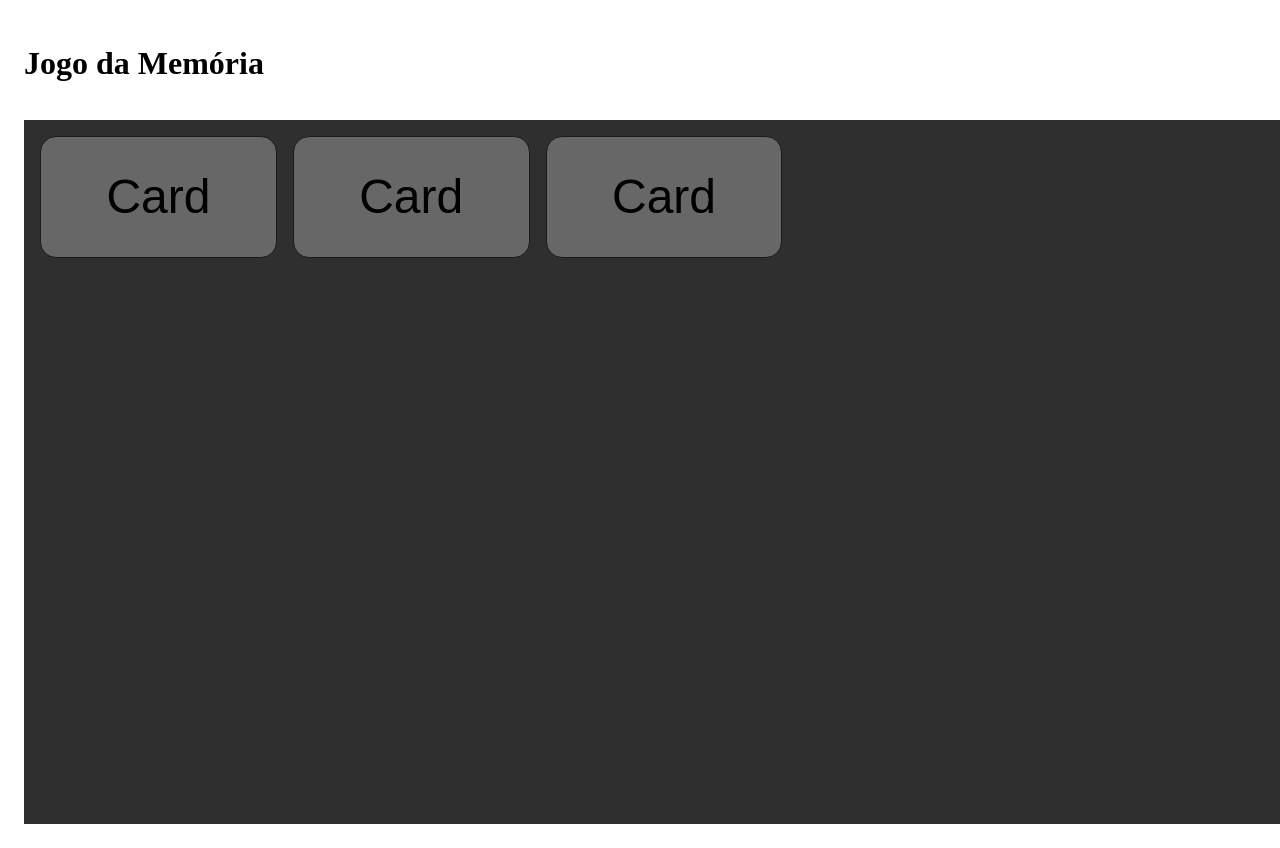
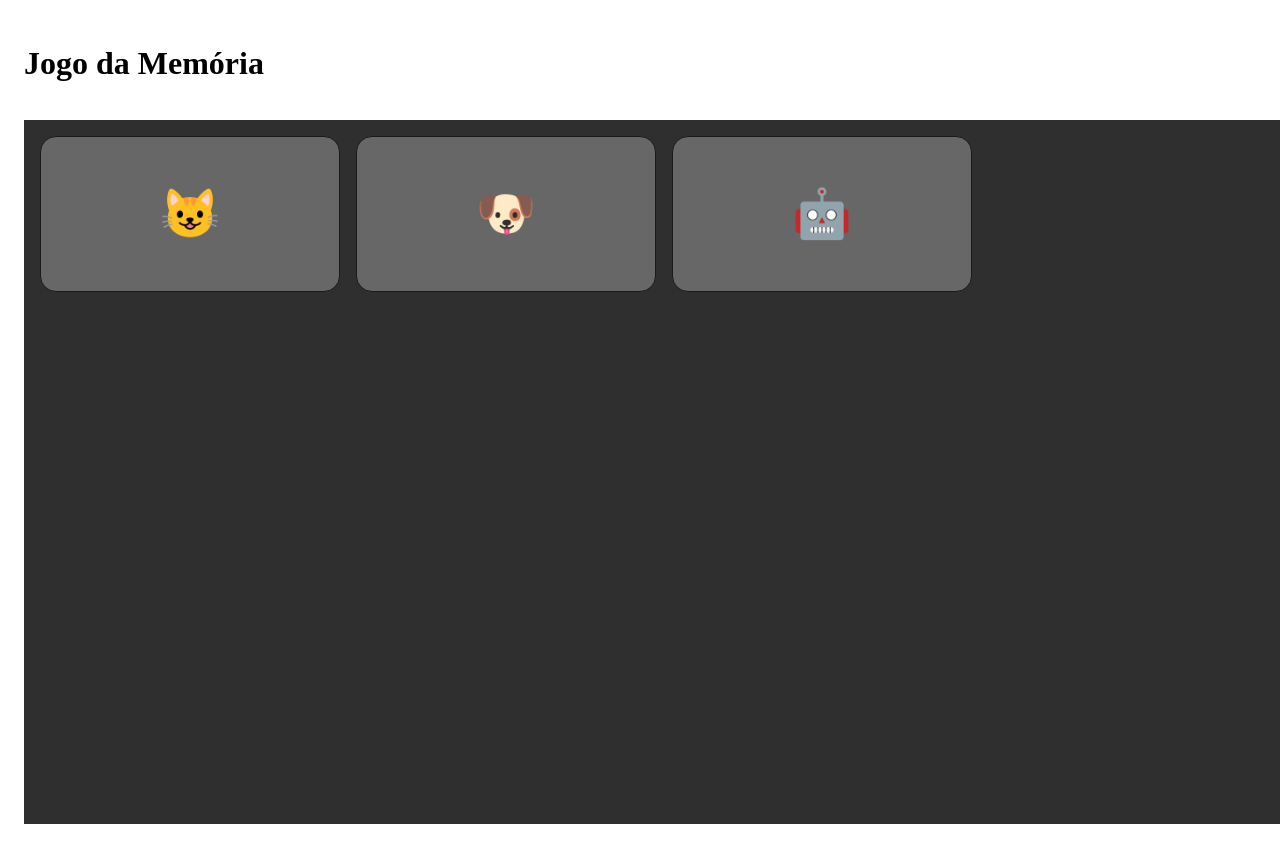
Before and after one commit to sergiocabral/Sample.JavaScript.React.MemoGame, a React app: page / in a window 1280 px wide. Shown: the top 848 px of the page. Built offline with nearby package versions, Linux system fonts and the light colour scheme; the HTML template or start-up script is replaced by a standard one.

Commit message:
Propriedades dos Componentes (props)

```diff
--- a/src/components/Board.jsx
+++ b/src/components/Board.jsx
@@ -4,9 +4,9 @@ import { Card } from "./Card.jsx";
 export function Board() {
   return (
     <div style={style}>
-      <Card />
-      <Card />
-      <Card />
+      <Card>😺</Card>
+      <Card>🐶</Card>
+      <Card>🤖</Card>
     </div>
   )
 }
@@ -15,8 +15,8 @@ const style = {
   backgroundColor: '#2f2f2f',
   flexGrow: 1,
   display: 'grid',
-  gridTemplateColumns: 'repeat(5, 1fr)',
-  gridTemplateRows: 'repeat(5, 1fr)',
+  gridTemplateColumns: 'repeat(4, 1fr)',
+  gridTemplateRows: 'repeat(4, 1fr)',
   gap: '1em',
   padding: '1em',
 }
--- a/src/components/Card.jsx
+++ b/src/components/Card.jsx
@@ -1,9 +1,9 @@
 import React from "react";
 
-export function Card() {
+export function Card(props) {
   return (
     <button style={style}>
-      Card
+      {props.children}
     </button>
   )
 }
```
